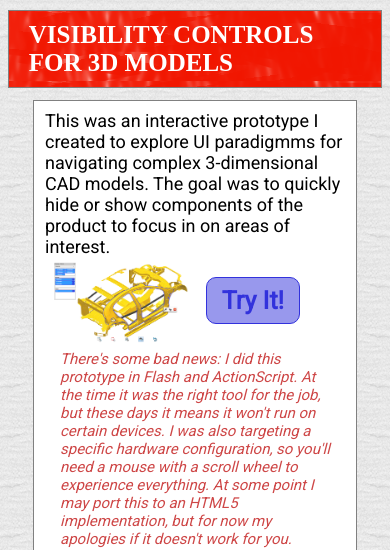
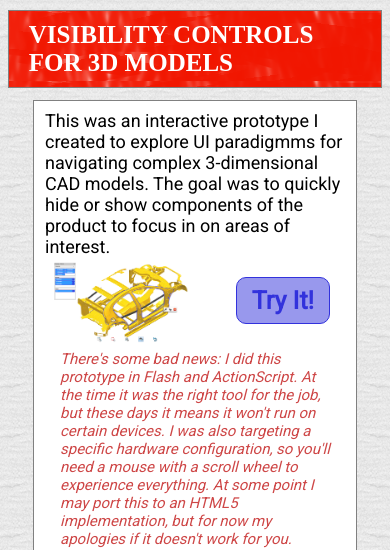
Before and after one commit to mjsorrenti/about, a plain HTML site: page portfolio.html in a window 390 px wide. Shown: the part 3064-3614 px from the top of the page. Drawn offline with Linux system fonts and the light colour scheme; a web font is replaced by a local one.

Commit message:
tweak layout for the buttons on the portfolio page

```diff
--- a/styles/style.css
+++ b/styles/style.css
@@ -546,14 +546,22 @@ footer p {
     font-size: 2.5rem;
     font-weight: bold;
     float: right;
-    margin-right: 15%;
-    margin-top: 5%;
+    margin-right: 20%;
+    margin-top: 8%;
     padding: 8px 5%;
     text-align: center;
     background-color: rgba(50,50,220,0.5);
     color: rgb(50,50,220);
     border-radius: 10px;
     border: 1px solid rgb(50,50,220);
+}
+
+/* Change the margins for the button on small screens so it doesn't break the line */
+@media screen and (max-width:500px) {
+    #visibility-link {
+        margin-right: 5%;
+        margin-top: 5%;
+    }
 }
 
 #visibility-link:hover {
```
